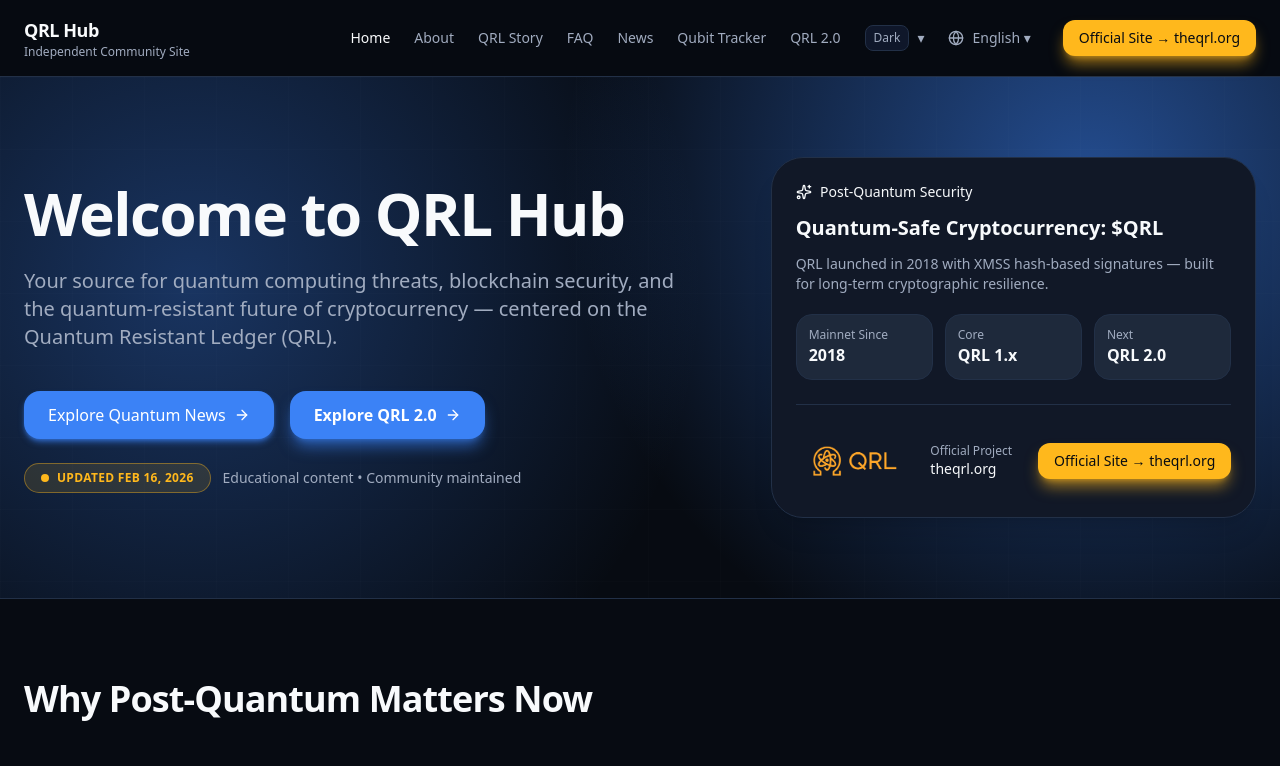
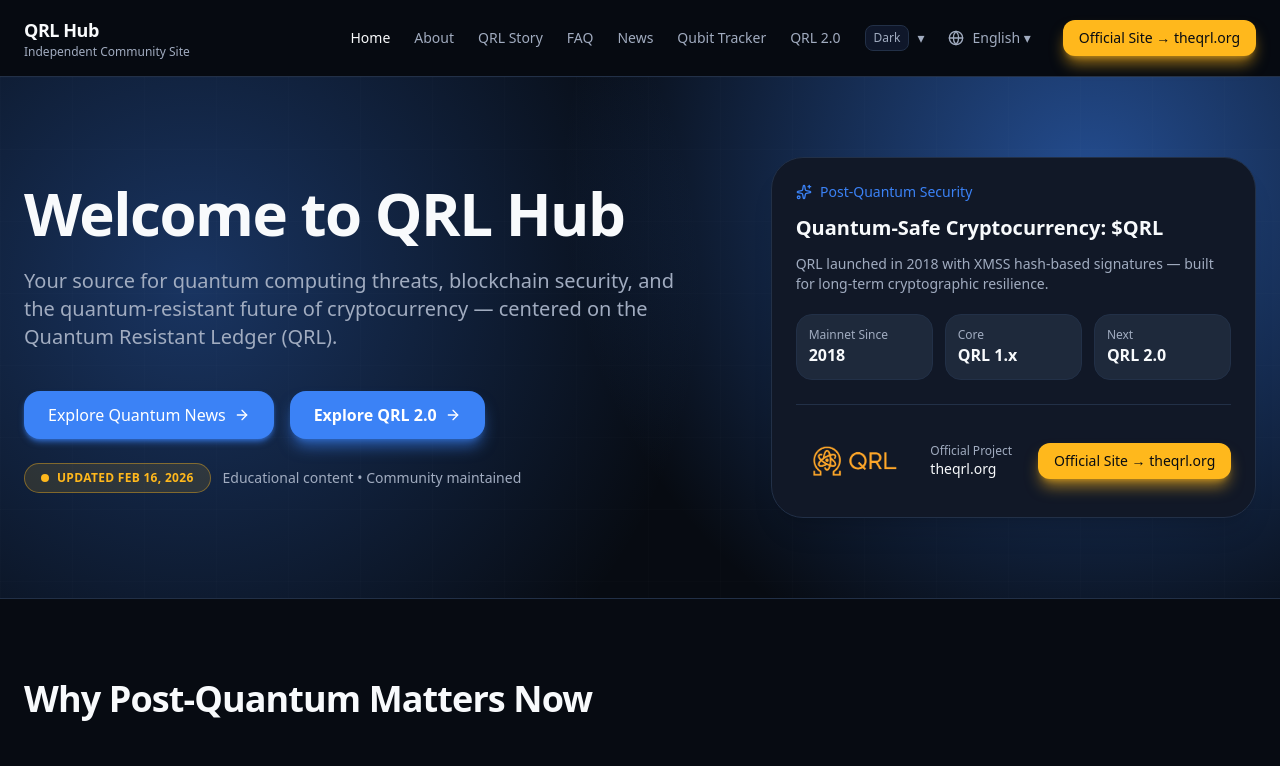
Before and after one commit to ChillerID/qrlhub-redesign, a React (Vite) app: page / in a window 1280 px wide. Shown: the top 766 px of the page. Built offline with nearby package versions, Linux system fonts and the light colour scheme.

Commit message:
Color fix to infocard 2

```diff
--- a/src/index.css
+++ b/src/index.css
@@ -24,7 +24,7 @@
   --primaryShadow: rgba(59, 130, 246, 0.55);
   --primaryGlow: rgba(59, 130, 246, 0.35);
 
-  --securityAccent: #f8fafc;
+  --securityAccent: #3b82f6;
 
   --accent: #ffb81c;
   --accentHover: #d79a00;
@@ -64,7 +64,7 @@
   --primaryShadow: rgba(37, 99, 235, 0.4);
   --primaryGlow: rgba(37, 99, 235, 0.25);
 
-  --securityAccent: #0f172a;
+  --securityAccent: #2563eb;
 
   --accent: #ffb81c;
   --accentHover: #d79a00;
@@ -107,7 +107,7 @@
   --primaryShadow: rgba(20, 184, 122, 0.55);
   --primaryGlow: rgba(20, 184, 122, 0.35);
 
-  --securityAccent: #ecfdf5;
+  --securityAccent: #14b87a;
 
   --accent: #ffb81c;
   --accentHover: #d79a00;
```
